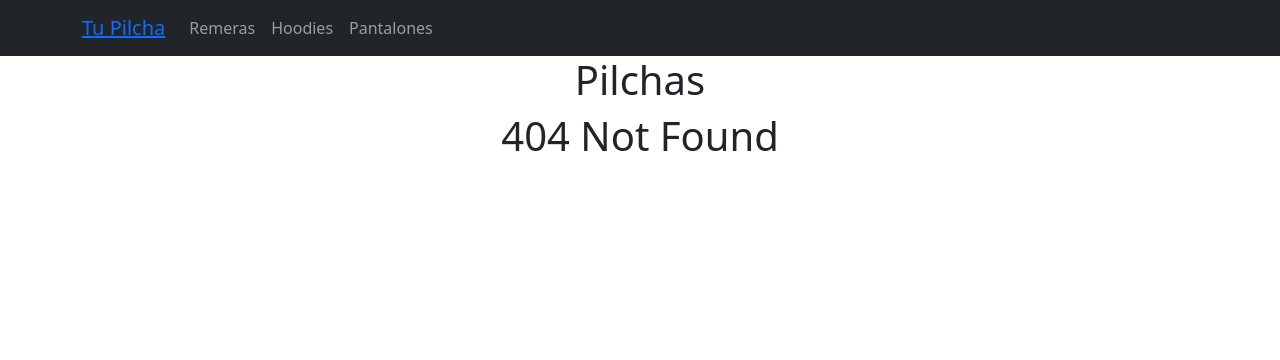
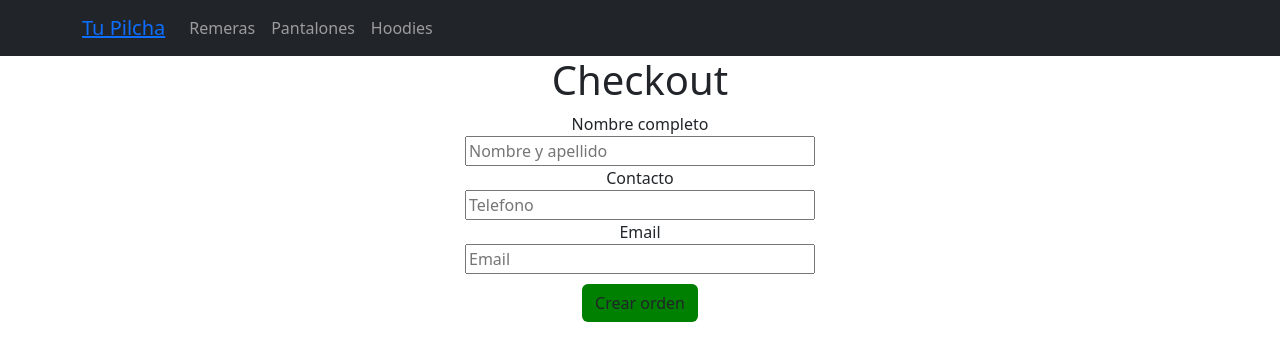
Before and after one commit to agustinpietrafesa/PF-ReactJS-Pietrafesa, a React (Create React App) app: page /checkout in a window 1280 px wide. Before the commit this address had no page. Shown: the top 360 px of the page. Built offline with nearby package versions, Linux system fonts and the light colour scheme.

Commit message:
se continua trabajando en el funcionamiento

```diff
--- a/src/App.jsx
+++ b/src/App.jsx
@@ -5,6 +5,7 @@ import ItemListContainer from './components/ItemListContainer/ItemListContainer'
 import ItemDetailContainer from './components/ItemDetailContainer/ItemDetailContainer';
 import { BrowserRouter, Route, Routes } from 'react-router-dom';
 import { CartProvider } from './components/Context/CartContext';
+import Checkout from './components/Checkout/Checkout';
 import Cart from './components/Cart/Cart';
 
 
@@ -14,12 +15,12 @@ function App() {
       <BrowserRouter>
          <CartProvider>
             <NavbarComponent />
-            <h1>Pilchas</h1>
               <Routes>
                   <Route path='/' element={<ItemListContainer />} />
                   <Route path='/category/:categoryId' element={<ItemListContainer />} />
                   <Route path='/producto/:productoId' element={<ItemDetailContainer />} />
                   <Route path='/cart' element={<Cart/>} />
+                  <Route path='/checkout' element={<Checkout />} />
                   <Route path='*' element={<h1>404 Not Found</h1>} />
               </Routes>
             </CartProvider>
--- a/src/components/Cart/Cart.jsx
+++ b/src/components/Cart/Cart.jsx
@@ -7,7 +7,7 @@ const Cart = () => {
 
     const { carrito, vaciarCarrito, cantidadTotal, total } = useContext(CartContext)
 
-    if( cantidadTotal === 0){
+    if( cantidadTotal === '0'){
         return(
             <div>
                 <h1>No hay Items en el carrito</h1>
@@ -22,7 +22,7 @@ const Cart = () => {
             {
                 carrito.map(p => <CartItem key={p.id} {...p} />)}
             <section>
-                <h3>Total: ${total()}</h3>
+                <h2>{total} </h2>
                 <button onClick={() => vaciarCarrito()} className='btn'>Vaciar carrito</button>
                 <Link to='/checkout' className='Option'>Checkout</Link>
             </section>
--- a/src/components/CartItem/CartItem.css
+++ b/src/components/CartItem/CartItem.css
@@ -1,3 +1,25 @@
 .cartItemImg{
-    height: 350px;
+    height: 100%;
 }
+.carritoItem{
+    border-color: black;
+    border-radius: 5px;
+    margin: 15px;
+    display: flex;
+    border-style: solid;
+    border-width: 1px;
+    height: 240px;
+    position: relative;
+}
+.datosItems{
+    position: absolute;
+    top: 50%;
+    left: 50%;
+    transform: translate(-50%, -50%);
+}
+.btnEliminarItem{
+    position: absolute;
+    right: 20px;
+    top: 50%;
+    transform: translate(-50%, -50%);
+}
--- a/src/components/CartItem/CartItem.jsx
+++ b/src/components/CartItem/CartItem.jsx
@@ -1,6 +1,7 @@
 import { useContext } from "react"
 import { CartContext } from "../Context/CartContext"
 import './CartItem.css'
+import Button from 'react-bootstrap/Button';
 
 
 
@@ -11,22 +12,20 @@ export const CartItem = ( { id, detalle, img, cantidad, precio } ) => {
 
 
     return (
-        <section >
-            <header>
-                <h2>{detalle}</h2>
-            </header>
+        <section className="carritoItem" >
             <picture className='CartImg'>
                 <img className="cartItemImg" src={img} alt="detalle"/>
             </picture>
-            <div>
+            <div className="datosItems">
+                <h2>{detalle}</h2>
                 <p>Cantidad: {cantidad}</p>
 
                 <p>Precio unitario: ${precio}</p>
 
                 <p>Subtotal: ${cantidad * precio}</p>
             </div>
-            <div>
-                <button className='ButtonDelete' onClick={ () => eliminarItem(id) }>X</button>
+            <div className="btnEliminarItem">
+                 <Button variant="danger"  onClick={ () => eliminarItem(id) }>X</Button>
             </div>
         </section>
     )
--- a/src/components/CartWidget/CartWidget.jsx
+++ b/src/components/CartWidget/CartWidget.jsx
@@ -1,20 +1,18 @@
 import { useContext } from 'react'
-import cart from './assets/img/cart-white.png'
-import './styles/CartWidgetStyles.css'
+import Cart from './assets/img/cartWhite.png'
 import { CartContext } from '../Context/CartContext'
 import { Link } from 'react-router-dom'
 
 const CartWidget = () => {
 
-    const { cantidadTotal } = useContext(CartContext)
+  const { cantidadTotal } = useContext(CartContext)
 
-    return(
-        <Link to='/cart' className='CartWidget' style={{ display: cantidadTotal > 0 ? 'flex' : 'none'}}>
-        <img className='CartImg' src={cart} alt="Cart" />
-        { cantidadTotal() }
-      </Link>
-
-    )
+  return (
+    <Link to='/cart' className='CartWidget' style={{ display: cantidadTotal() > 0 ? 'flex' : 'none'}}>
+      <img className='CartImg' src={Cart} alt="Cart" />
+      { cantidadTotal() }
+    </Link>
+  )
 }
 
 export default CartWidget
--- /dev/null
+++ b/src/components/Checkout/Checkout.jsx
@@ -0,0 +1,93 @@
+import { useContext, useState } from "react"
+import { CartContext } from "../Context/CartContext"
+import { Timestamp, addDoc, collection, documentId, getDocs, query, where, writeBatch } from "firebase/firestore"
+import CheckoutForm from "../CheckoutForm/CheckoutForm"
+import { db } from "../../services/firebase/firebaseConfig"
+
+
+
+
+const Checkout = () => {
+    const [loading, setLoading] = useState(false)
+    const [orderId, setOrderId] = useState('')
+
+    const { carrito, total, vaciarCarrito } = useContext(CartContext)
+
+    const createOrder = async ({ nombre, telefono, email }) => {
+        setLoading(true)
+
+        try {
+            const objOrder = {
+                comprador: {
+                    nombre, telefono, email
+                },
+                productos: carrito,
+                total: total(),
+                date: Timestamp.fromDate(new Date())
+            }
+
+            const batch = writeBatch(db)
+
+            const outOfStock = []
+
+            const ids = carrito.map(prod => prod.id)
+
+            const productsRef = collection(db, 'Productos')
+
+            const productsAddedFromFirestore = await getDocs(query(productsRef, where(documentId(), 'in', ids)))
+
+            const { docs } = productsAddedFromFirestore
+
+            docs.forEach(doc => {
+                const dataDoc = doc.data()
+                const stockDb = dataDoc.stock
+
+                const productsAddedToCart = carrito.find(prod => prod.id === doc.id)
+                const prodQuantity = productsAddedToCart?.cantidad
+
+                if(stockDb >= prodQuantity) {
+                    batch.update(doc.ref, { stock: stockDb - prodQuantity })
+                } else {
+                    outOfStock.push({ id: doc.id, ...dataDoc })
+                }
+            })
+
+            if(outOfStock.length === 0) {
+                await batch.commit()
+
+                const orderRef = collection(db, 'orders')
+
+                const orderAdded = await addDoc(orderRef, objOrder)
+
+                setOrderId(orderAdded.id)
+                vaciarCarrito()
+            } else {
+                console.error('No hay stock')
+            }
+        } catch (error) {
+            console.log(error)
+        } finally {
+            setLoading(false)
+        }
+    }
+
+    if(loading) {
+        return <div className='Container-Title'><h1 className="Title">Se esta procesando su orden...</h1></div>
+    }
+
+    if(orderId) {
+        return  <div className='Container-Title'>
+                    <h1 className="Title">El ID de su orden es: {orderId}</h1>
+                    <h2>Llego el momento de lucir tu pilcha!!</h2>
+                </div>
+    }
+
+    return (
+        <div className='Container-Title'>
+            <h1 className="Title">Checkout</h1>
+            <CheckoutForm onConfirm={createOrder}/>
+        </div>
+    )
+}
+
+export default Checkout
--- /dev/null
+++ b/src/components/CheckoutForm/CheckoutForm.css
@@ -0,0 +1,19 @@
+.Form{
+    display: flex;
+    flex-direction: column;
+    align-items: center;
+}
+
+.Input{
+    display: flex;
+    justify-content: center;
+    width: 350px;
+}
+.btnForm{
+    background-color: green;
+}
+.btnForm:hover{
+    background-color: gold;
+    height: 50px;
+    width: 150px;
+}
--- /dev/null
+++ b/src/components/CheckoutForm/CheckoutForm.jsx
@@ -0,0 +1,44 @@
+import { useState } from 'react'
+import './CheckoutForm.css'
+
+
+const CheckoutForm = ({ onConfirm }) => {
+    const [nombre, setNombre] = useState('')
+    const [telefono, setTelefono] = useState('')
+    const [email, setEmail] = useState('')
+
+
+    const handleConfirm = (e) => {
+        e.preventDefault()
+
+        const userData = {
+            nombre, telefono, email
+        }
+
+        onConfirm(userData)
+    }
+
+    return (
+        <div className='Formulario'>
+            <form onSubmit={handleConfirm} className='Form'>
+                <label className='Label'> Nombre completo </label>
+                    <input className='Input' type="text" value={nombre} onChange={({ target }) => setNombre(target.value)} placeholder='Nombre y apellido' required/>
+
+                <label className='Label'>
+                    Contacto
+                    <input className='Input' type="text" value={telefono} onChange={({ target }) => setTelefono(target.value)} placeholder='Telefono' required/>
+                </label>
+                <label className='Label'>
+                    Email
+                    <input className='Input' type="text" value={email} onChange={({ target }) => setEmail(target.value)} placeholder='Email' required/>
+                </label>
+                <div className='Label Label-Button'>
+                    <button className='btn btnForm' type='submit'>Crear orden</button>
+                </div>
+            </form>
+
+        </div>
+    )
+}
+
+export default CheckoutForm
--- a/src/components/Context/CartContext.js
+++ b/src/components/Context/CartContext.jsx
@@ -8,14 +8,16 @@ export const CartContext = createContext({
 export const CartProvider = ({ children }) => {
     const [carrito, setCarrito] = useState([])
 
-    console.log(carrito)
+
 
     const agregarItem = (item, cantidad) => {
-        (!isInCart(item.id))
-        ?
-        (setCarrito(prev => [...prev, {...item, cantidad}]))
-        :
-        (console.error('El producto ya fue agregado'))
+        if(!isInCart(item.id)) {
+            setCarrito(prev => [...prev, {...item, cantidad}])
+        } else {
+            setCarrito(carrito.map(prod => {
+                return prod.id === item.id ? {...prod, cantidad: prod.cantidad + cantidad} : prod
+            }))
+        }
     }
 
     const eliminarItem = (itemId) => {
@@ -25,6 +27,7 @@ export const CartProvider = ({ children }) => {
 
     const vaciarCarrito = () => {
         setCarrito([])
+
     }
 
     const isInCart = (itemId) => {
@@ -32,11 +35,11 @@ export const CartProvider = ({ children }) => {
     }
 
     const total = () => {
-        return carrito.reduce((prev, act) => prev + act.carrito * act.precio, 0);
+        return carrito.reduce((prev, act) => prev + act.cantidad * act.precio, 0);
     }
 
     const cantidadTotal = () => {
-        return carrito.reduce((acu, productoActual) => acu + productoActual.carrito, 0);
+        return carrito.reduce((acu, productoActual) => acu + productoActual.cantidad, 0);
     }
 
 
--- a/src/components/ItemListContainer/ItemListContainer.jsx
+++ b/src/components/ItemListContainer/ItemListContainer.jsx
@@ -43,7 +43,7 @@ const ItemListContainer = ( {saludo} ) => {
             <h4>Cargando</h4>
             :
             <div className="contenedorProductos">
-                <h1>{saludo}</h1>
+                <h1> {saludo} </h1>
                 <ItemList productos={productos}/>
 
             </div>
--- a/src/components/Navbar/NavBar.jsx
+++ b/src/components/Navbar/NavBar.jsx
@@ -17,11 +17,11 @@ const NavbarComponent = () => {
             </Navbar.Brand>
           <Nav className="me-auto">
             <Nav.Link as={Link} to={`/category/Remera`} className={({ isActive}) => isActive ? 'ActiveOption' : 'Option'} >Remeras</Nav.Link>
-            <Nav.Link as={Link} to={`/category/Pantalón`} className={({ isActive}) => isActive ? 'ActiveOption' : 'Option'} >Hoodies</Nav.Link>
-            <Nav.Link as={Link} to={`/category/Hoodie`} className={({ isActive}) => isActive ? 'ActiveOption' : 'Option'} >Pantalones</Nav.Link>
+            <Nav.Link as={Link} to={`/category/Pantalón`} className={({ isActive}) => isActive ? 'ActiveOption' : 'Option'} >Pantalones</Nav.Link>
+            <Nav.Link as={Link} to={`/category/Hoodie`} className={({ isActive}) => isActive ? 'ActiveOption' : 'Option'} >Hoodies</Nav.Link>
           </Nav>
+        <CartWidget />
         </Container>
-        <CartWidget />
       </Navbar>
     )
 }
```
Also changed, not shown: src/components/CartWidget/assets/img/cartWhite.png (renamed from src/components/CartWidget/assets/img/cart-white.png).
